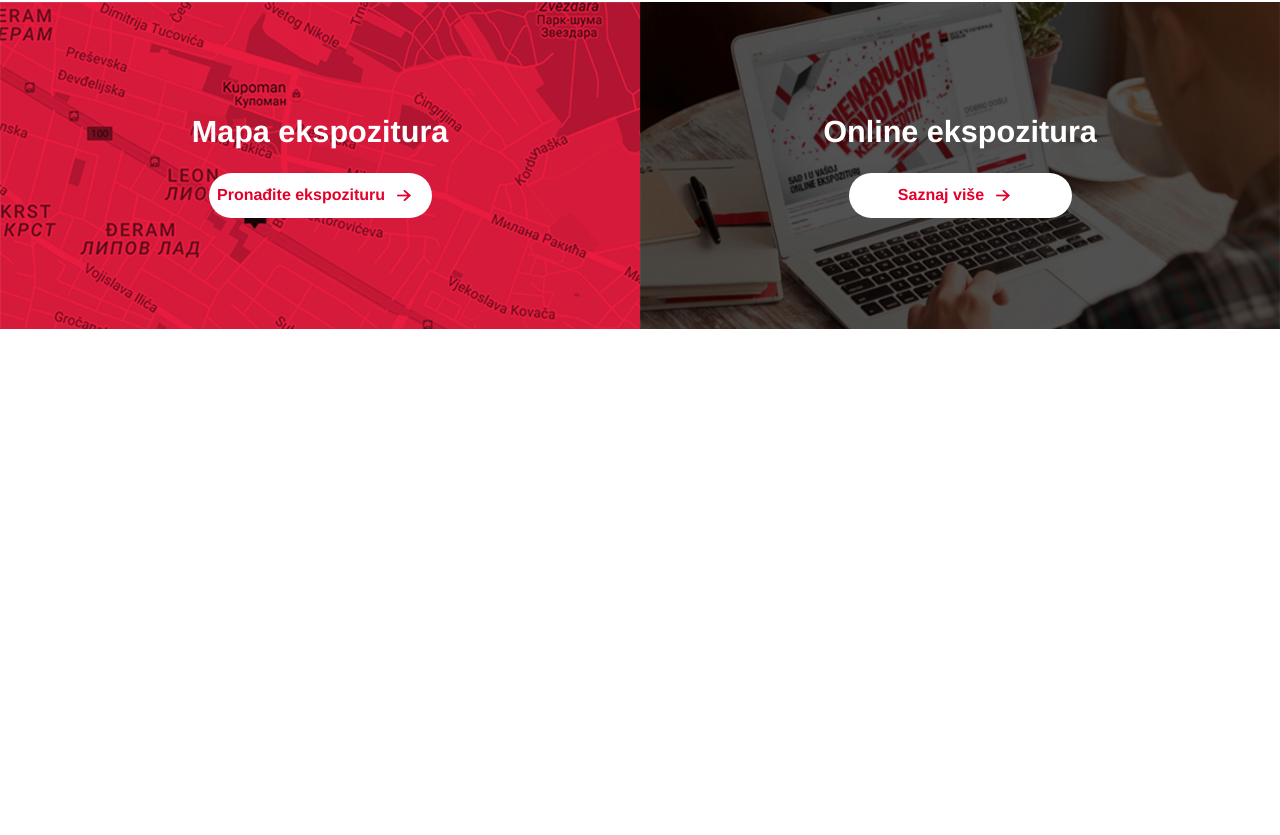
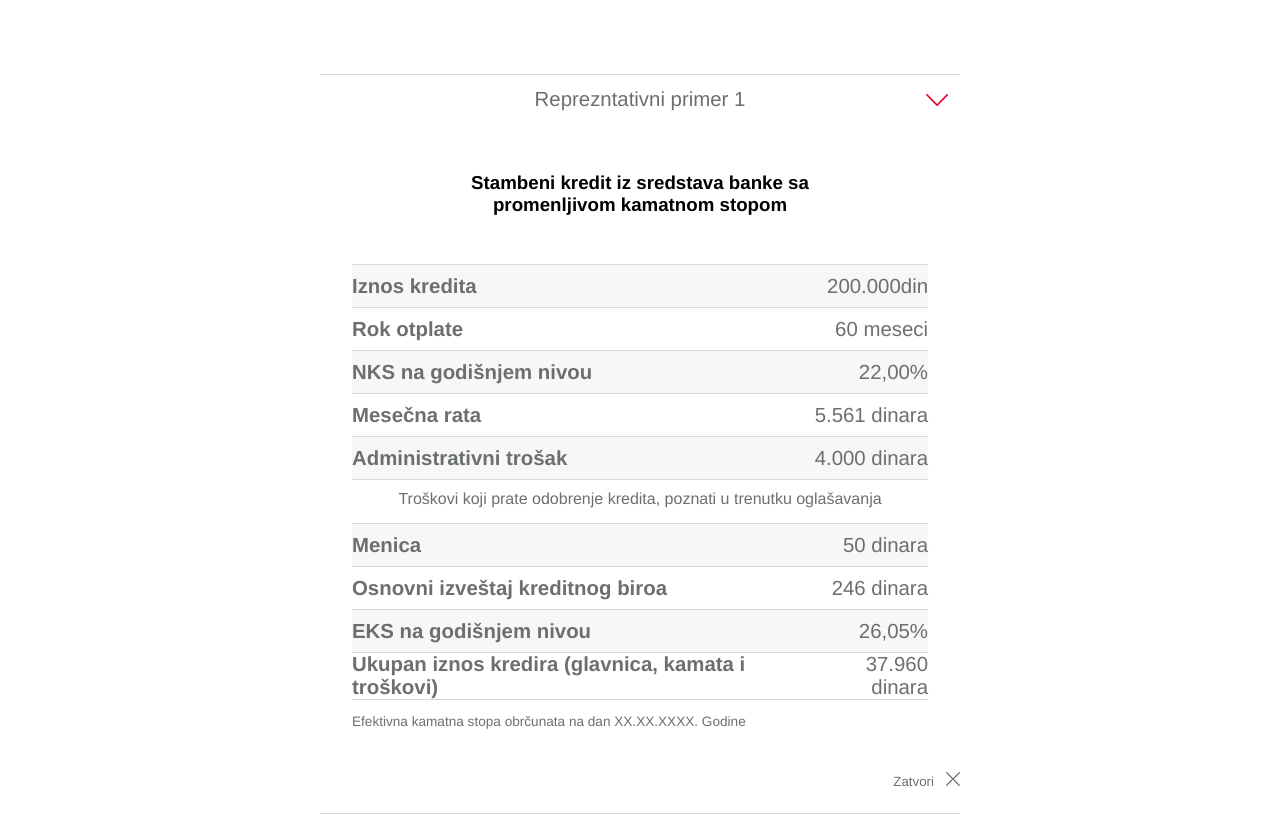
Before and after one commit to majac91/Societe-generale, a React (Create React App) app: page / in a window 1280 px wide. Shown: the part 5345-6180 px from the top of the page. Before the commit the page ends 5746 px from the top, so only its background shows below. Built offline with nearby package versions, Linux system fonts and the light colour scheme.

Commit message:
example section and styling

```diff
--- a/src/App.js
+++ b/src/App.js
@@ -6,7 +6,9 @@ import SectionBenefits from "./components/SectionBenefits/SectionBenefits";
 import SectionBanking from "./components/SectionBanking/SectionBanking";
 import SectionMagazin from "./components/SectionMagazin/SectionMagazin";
 import Form from "./components/Form/Form";
+import Example from "./components/Example/Example";
 import SectionMap from "./components/SectionMap/SectionMap";
+
 function App() {
   return (
     <>
@@ -18,6 +20,7 @@ function App() {
         <SectionBanking></SectionBanking>
         <SectionMagazin></SectionMagazin>
         <Form></Form>
+        <Example></Example>
         <SectionMap></SectionMap>
       </main>
     </>
--- a/src/App.scss
+++ b/src/App.scss
@@ -10,3 +10,4 @@
 @import "./scss/section-magazin";
 @import "./scss/form";
 @import "./scss/section-map";
+@import "./scss/example";
--- /dev/null
+++ b/src/components/Example/Example.js
@@ -0,0 +1,92 @@
+import React from "react";
+import { ReactComponent as ArrowIcon } from "../../SVG/05 Ebanking primer/dropdown.svg";
+import { ReactComponent as CloseIcon } from "../../SVG/05 Ebanking primer/X.svg";
+
+const Example = () => {
+  return (
+    <div className="container-xs">
+      <div className="example">
+        <button className="example__title">
+          Reprezntativni primer 1
+          <span className="example__title-icon">
+            <ArrowIcon></ArrowIcon>
+          </span>
+        </button>
+        <div className="example__content">
+          <div className="example__content-heading">
+            <h3>
+              Stambeni kredit iz sredstava banke sa promenljivom kamatnom stopom
+            </h3>
+          </div>
+          <div className="example__content__table">
+            <table className="table">
+              <tr className="table__row">
+                <th className="table__row-heading">Iznos kredita</th>
+                <td className="table__row-data">200.000din</td>
+              </tr>
+              <tr className="table__row">
+                <th className="table__row-heading">Rok otplate</th>
+                <td className="table__row-data">60 meseci</td>
+              </tr>
+              <tr className="table__row">
+                <th className="table__row-heading">NKS na godišnjem nivou</th>
+                <td className="table__row-data">22,00%</td>
+              </tr>
+              <tr className="table__row">
+                <th className="table__row-heading">Mesečna rata </th>
+                <td className="table__row-data">5.561 dinara</td>
+              </tr>
+              <tr className="table__row">
+                <th className="table__row-heading">Administrativni trošak</th>
+                <td className="table__row-data">4.000 dinara</td>
+              </tr>
+            </table>
+            <table className="table table2">
+              <caption className="table__caption">
+                Troškovi koji prate odobrenje kredita, poznati u trenutku
+                oglašavanja
+              </caption>
+              <tr className="table__row">
+                <th className="table__row-heading">Menica</th>
+                <td className="table__row-data">50 dinara</td>
+              </tr>
+              <tr className="table__row">
+                <th className="table__row-heading">
+                  Osnovni izveštaj kreditnog biroa
+                </th>
+                <td className="table__row-data">246 dinara</td>
+              </tr>
+              <tr className="table__row">
+                <th className="table__row-heading">EKS na godišnjem nivou</th>
+                <td className="table__row-data">26,05%</td>
+              </tr>
+              <tr className="table__row">
+                <th className="table__row-heading">
+                  Ukupan iznos kredira (glavnica, kamata i troškovi){" "}
+                </th>
+                <td className="table__row-data">37.960 dinara</td>
+              </tr>
+              <tfoot className="table__footer">
+                <tr className="table__footer-row">
+                  <td className="table__footer-data">
+                    Efektivna kamatna stopa obrčunata na dan XX.XX.XXXX. Godine
+                  </td>
+                </tr>
+              </tfoot>
+            </table>
+          </div>
+        </div>
+        <div className="example__close">
+          <button className="example__close-btn">
+            Zatvori
+            <span className="example__close-icon">
+              <CloseIcon></CloseIcon>
+            </span>
+          </button>
+        </div>
+      </div>
+    </div>
+  );
+};
+
+export default Example;
--- /dev/null
+++ b/src/scss/_example.scss
@@ -0,0 +1,95 @@
+.example {
+  position: relative;
+  border-bottom: var(--border-gray);
+  margin: var(--space-xl) auto;
+
+  &__title {
+    width: 100%;
+    height: 50px;
+    background: inherit;
+    border-width: 1px 0 0 0;
+    border-color: var(--color-border);
+    font-size: var(--text-md);
+    &-icon {
+      position: absolute;
+      right: 0;
+      margin-right: var(--space-sm);
+    }
+  }
+  &__content {
+    width: 90%;
+    margin: auto;
+    &-heading {
+      width: 60%;
+      margin: auto;
+      text-align: center;
+      padding: var(--space-lg) 0;
+    }
+  }
+  &__table {
+    width: 90%;
+    margin: auto;
+  }
+  &__close {
+    position: relative;
+    width: 100%;
+    height: 70px;
+    &-btn {
+      border: none;
+      background: inherit;
+      position: absolute;
+      right: 0;
+      bottom: 0;
+      margin: var(--space-lg) 0 var(--space-md);
+    }
+    &-icon {
+      margin-left: var(--space-sm);
+    }
+  }
+}
+
+.table {
+  width: 100%;
+  border-collapse: collapse;
+  &__row,
+  &__caption,
+  &__footer {
+    height: 43px;
+  }
+  &__row {
+    &:nth-child(odd) {
+      background: var(--color-light-gray);
+      border-top: var(--border-gray);
+      border-bottom: var(--border-gray);
+    }
+    &-heading,
+    &-data {
+      font-size: var(--text-md);
+    }
+    &-heading {
+      text-align: left;
+    }
+    &-data {
+      text-align: right;
+    }
+  }
+  &__caption {
+    padding: 10px 0;
+  }
+  &__footer {
+    font-size: var(--text-sm);
+  }
+}
+
+.table.table2 {
+  .table__row {
+    &:nth-child(even) {
+      background: var(--color-light-gray);
+      border-top: var(--border-gray);
+      border-bottom: var(--border-gray);
+    }
+    &:nth-child(odd) {
+      background: white;
+    }
+  }
+}
--- a/src/scss/_form.scss
+++ b/src/scss/_form.scss
@@ -5,6 +5,7 @@
 .form {
   display: flex;
   flex-direction: column;
+
   &__input {
     border-width: 0 0 2px 0;
     border-color: #d9d9d9;
```
